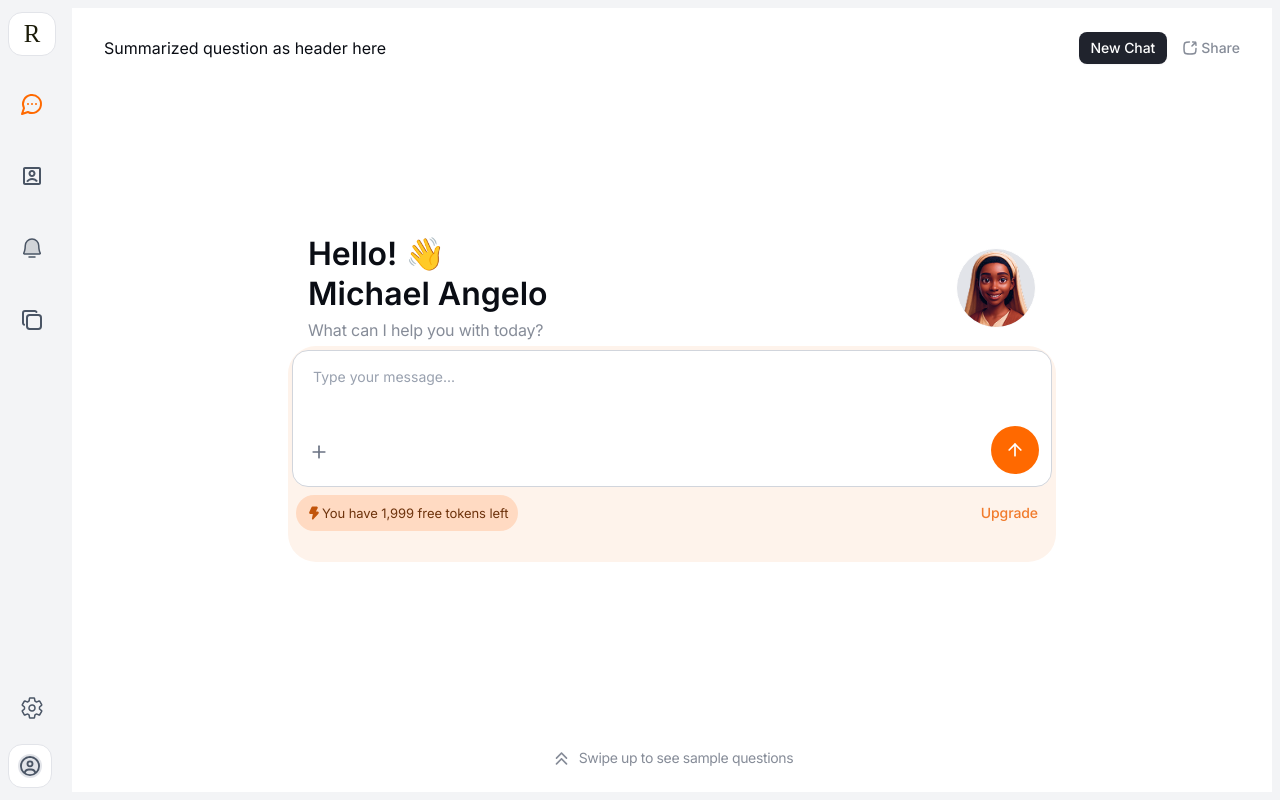
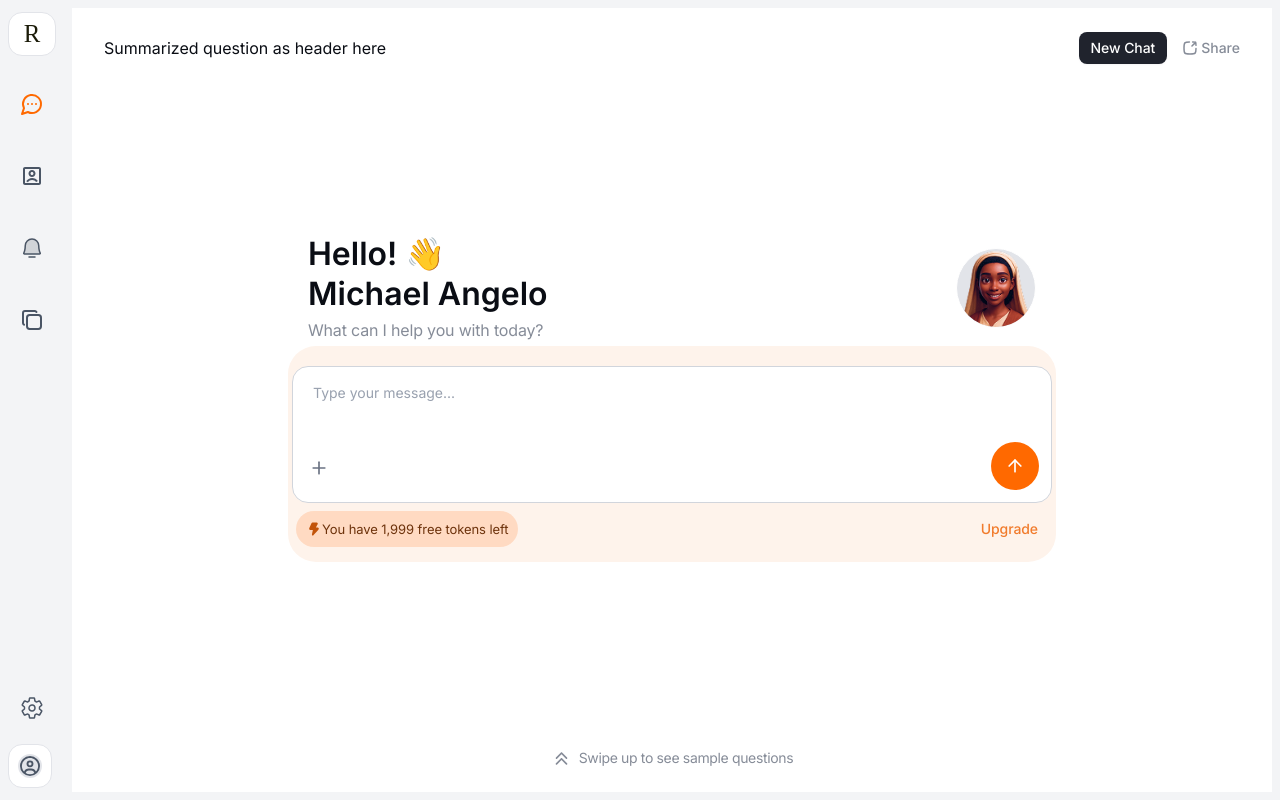
Before and after one commit to brain-tech-repository/Rea, a Next.js app: page /pages/page14 in a window 1280 px wide. Built offline with nearby package versions, Linux system fonts and the light colour scheme.

Commit message:
make textarea better

```diff
--- a/src/app/pages/page14/page.tsx
+++ b/src/app/pages/page14/page.tsx
@@ -290,7 +290,7 @@ export default function Page14() {
               : "flex flex-col items-start gap-[6px] h-[216px] p-[4px] self-stretch rounded-[28px] bg-[#FEF3EB]"
           }
         >
-          <div className="relative w-full mt-0 border border-gray-300 rounded-2xl bg-white px-3 py-3">
+          <div className="relative w-full mt-4 border border-gray-300 rounded-2xl bg-white px-3 py-3">
             <div className="flex flex-wrap sm:flex-nowrap items-end gap-2 sm:gap-3 w-full">
               {/* Left Input Area */}
               <div className="relative flex-1 min-w-0">
```
